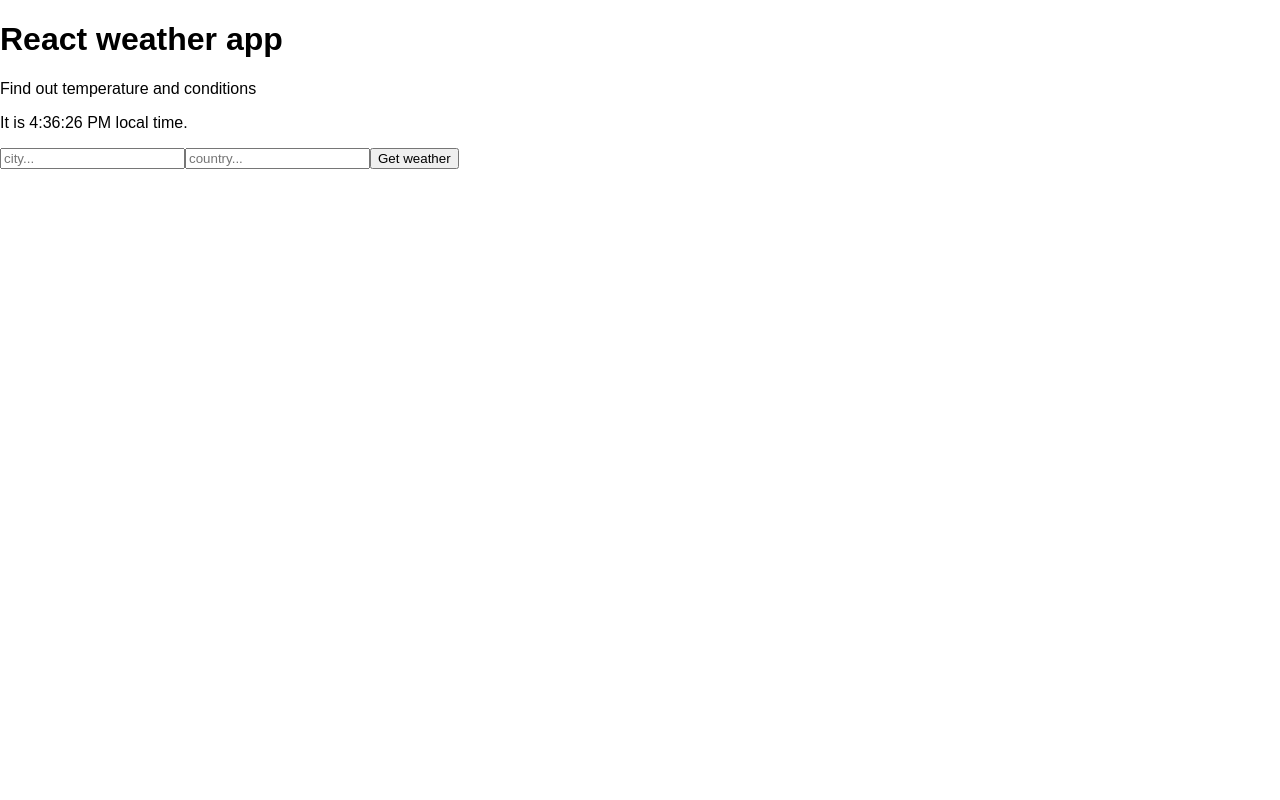
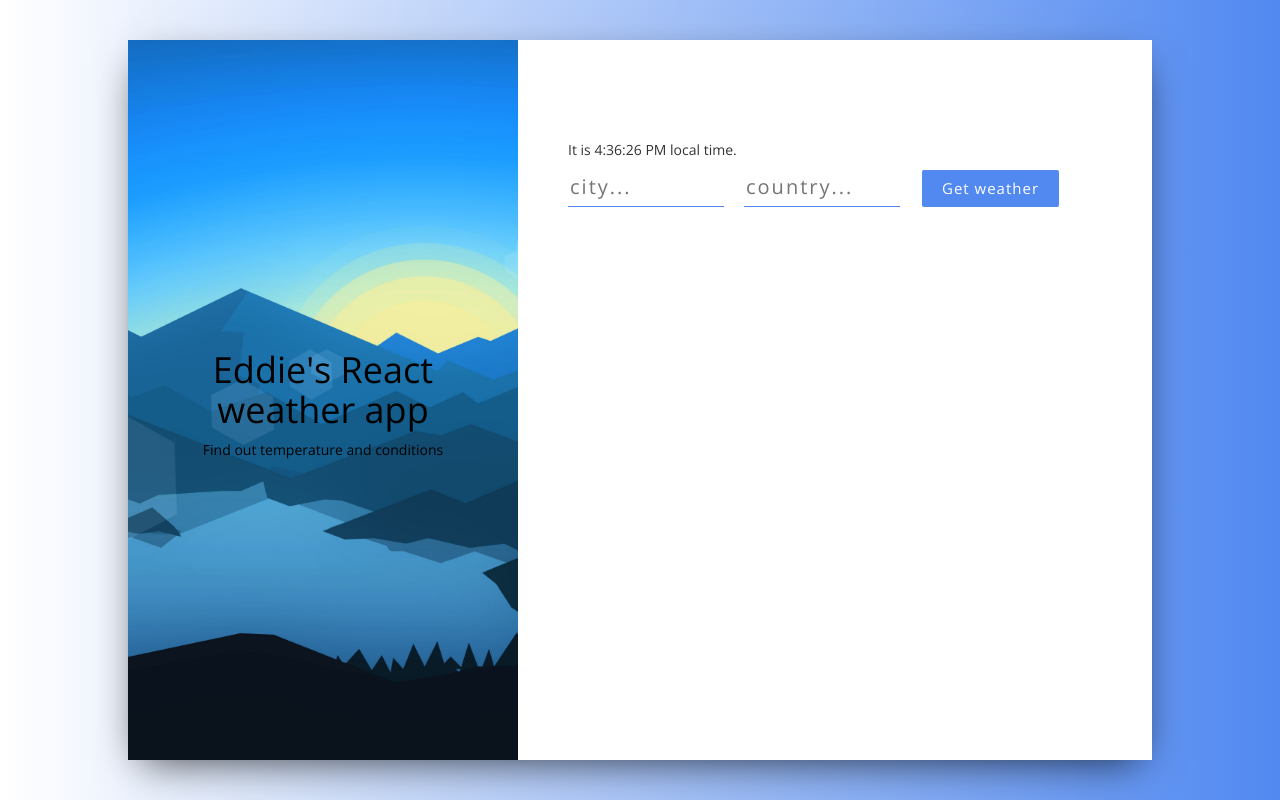
Before and after one commit to NEPTUNE-GTR/React-weather-app, a React (Create React App) app: page / in a window 1280 px wide. Built offline with nearby package versions, Linux system fonts and the light colour scheme.

Commit message:
styling
Added some styling to the app

```diff
--- a/package.json
+++ b/package.json
@@ -3,6 +3,7 @@
   "version": "0.1.0",
   "private": true,
   "dependencies": {
+    "bootstrap": "^3.3.7",
     "react": "^16.3.2",
     "react-dom": "^16.3.2",
     "react-scripts": "1.1.4",
--- /dev/null
+++ b/src/App.css
@@ -0,0 +1,139 @@
+@import url('https://fonts.googleapis.com/css?family=Merriweather:100,200,300,300i,400,400i,700');
+@import url('https://fonts.googleapis.com/css?family=Roboto+Slab:400,700');
+@import url('https://fonts.googleapis.com/css?family=Open+Sans:300,400');
+
+body
+{
+  font-family: "Open Sans", serif;
+}
+
+.wrapper
+{
+  background: linear-gradient(to right, #ffffff, #5189f1);
+  height: 100vh;
+  display: flex;
+  justify-content: center;
+  align-items: center;
+}
+
+.main
+{
+  height: 90vh;
+  background: #fff;
+  box-shadow: 0px 13px 40px -13px rgba(0,0,0,0.75);
+  width: 80%;
+  margin: 0 auto;
+}
+
+.title-container
+{
+  height: 90vh;
+  background: url("img/bg.jpg") center center no-repeat;
+  background-size: cover;
+  display: flex;
+  align-items: center;
+  justify-content: center;
+  text-align: center;
+  color: #000;
+}
+
+.title-container__title
+{
+  font-size: 50px;
+  letter-spacing: 2px;
+  line-height: 1.3;
+  font-family: 'Roboto Slab', serif;
+}
+
+.title-container__subtitle
+{
+  font-style: italic;
+  font-weight: 100;
+  letter-spacing: 1px;
+  line-height: 1.5;
+  font-family: "Merriweather", serif;
+}
+
+.form-container
+{
+  background-color: #ffffff;
+  height: 90vh;
+  padding-top: 100px;
+  padding-left: 50px;
+}
+
+input[type="text"]
+{
+  background-color: transparent;
+  border: 0;
+  border-bottom: solid 1px #5189f1;
+  width: 30%;
+  padding-bottom: 4px;
+  color: rgb(0, 0, 0) !important;
+  font-weight: lighter;
+  letter-spacing: 2px;
+  margin-bottom: 30px;
+  margin-right: 20px;
+  font-size: 20px;
+}
+
+input[type="text"]
+{
+    outline: none;
+}
+
+input:-webkit-autofill
+{
+    -webkit-box-shadow: 0 0 0 30px #5189f1 inset;
+    -webkit-text-fill-color: #fff !important;
+}
+
+button
+{
+  border: 0;
+  padding: 8px 20px;
+  margin: 0 2px;
+  border-radius: 2px;
+  font-weight: lighter;
+  letter-spacing: 1px;
+  font-size: 15px;
+  cursor: pointer;
+  background-color: #5189f1;
+  color: #fff;
+  font-weight: 100;
+}
+.button:hover
+{
+    box-shadow: 0 8px 16px 0 rgba(0,0,0,0.2), 0 6px 20px 0 rgba(0,0,0,0.19);
+}
+
+
+.weather__info {
+  width: 60%;
+  font-size: 20px;
+  font-weight: 200;
+  letter-spacing: 2px;
+}
+
+.weather__key {
+  color: #f16051;
+  border-bottom: solid 2px rgba(255,255,255,0.06);
+  padding: 20px 0 20px 0;
+  font-weight: 400;
+}
+
+.weather__key:last-child {
+  border: 0;
+}
+
+.weather__value {
+  color: #fff;
+  font-weight: 200;
+}
+
+.weather__error {
+  color: #f16051;
+  font-size: 20px;
+  letter-spacing: 1px;
+  font-weight: 200;
+}
--- a/src/App.js
+++ b/src/App.js
@@ -66,7 +66,15 @@
     {
         return (
             <div>
+                <div className = "wrapper">
+                    <div className = "main">
+                        <div className = "container">
+                            <div className = "row">
+                                <div className = "col-xs-4 title-container">
                                     <Titles/>
+                                </div>
+
+                                <div className = "col-xs-6 form-container">
                                     <Clock/>
                                     <Form getWeather = {this.getWeather }/>
 
@@ -79,6 +87,11 @@
                                         error       = {this.state.error}
                                     />
                                 </div>
+                            </div>
+                        </div>
+                    </div>
+                </div>
+            </div>
         );
     }
 };
--- a/src/components/Titles.js
+++ b/src/components/Titles.js
@@ -6,7 +6,7 @@
 {
     return(
         <div>
-            <h1>React weather app</h1>
+            <h1>Eddie's React weather app</h1>
             <p>Find out temperature and conditions</p>
         </div>
     );
--- a/src/index.js
+++ b/src/index.js
@@ -1,6 +1,7 @@
 import React from 'react';
 import ReactDOM from 'react-dom';
-import './index.css';
+import 'bootstrap/dist/css/bootstrap.min.css';
+import './App.css';
 import App from './App';
 import registerServiceWorker from './registerServiceWorker';
 
```
Also changed, not shown: src/img/bg.jpg (added), 1 other file (tests, documents, lock files or other folders). Lines whose indentation alone changed are shown as unchanged.
